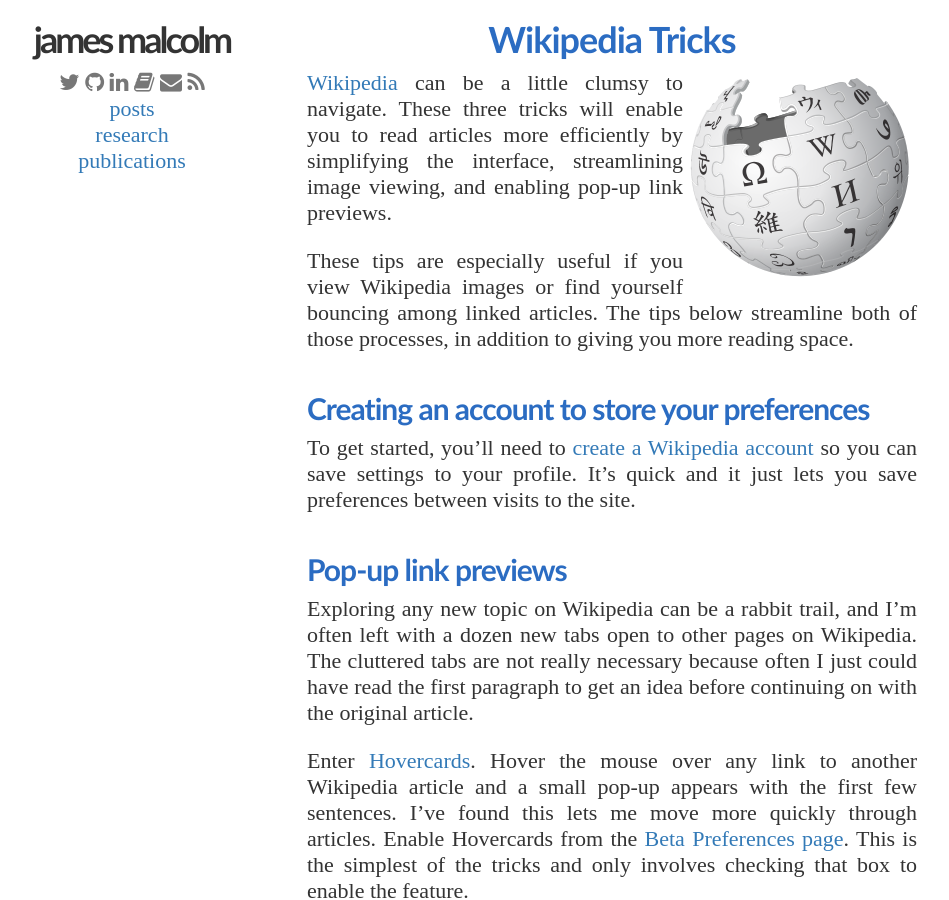
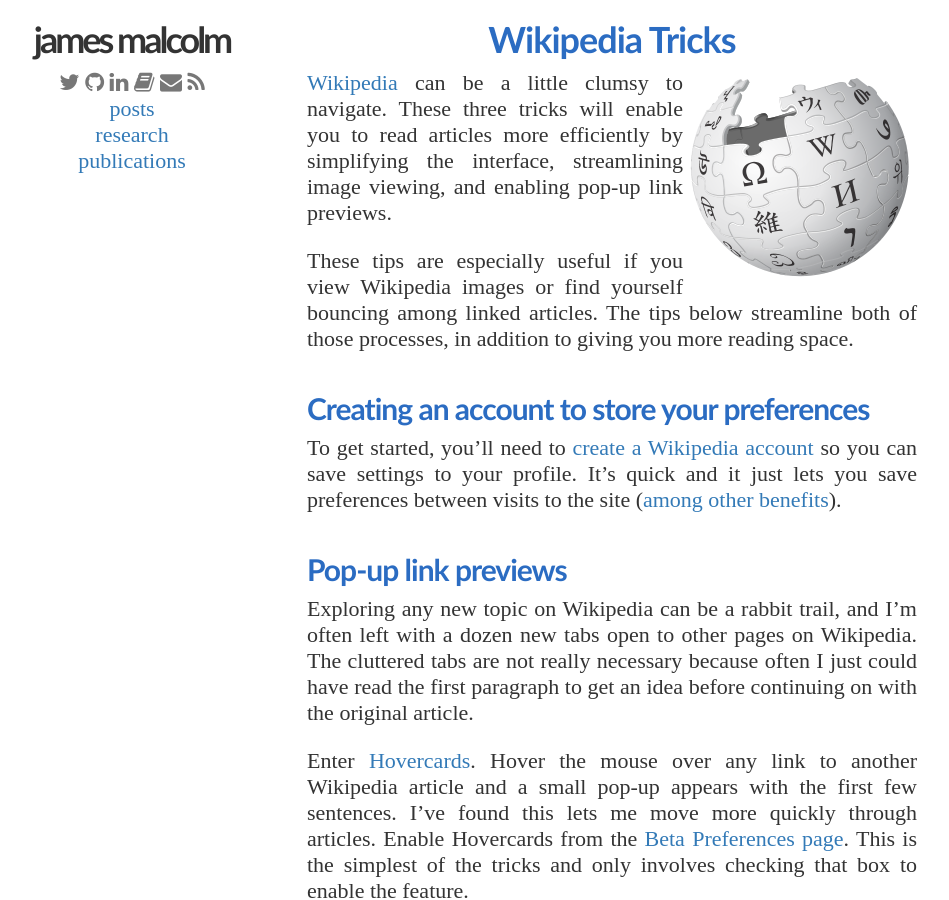
Before and after one commit to jgmalcolm/jgmalcolm.github.io, a Jekyll site: the page built from _posts/2014-04-26-wikipedia-tricks.md, in a window 1280 px wide and 900 px high. Shown: the whole window, without its empty margins (28-977 px from the left). Built offline with Jekyll 4.4.1, drawn with Linux system fonts in a browser that asks for light colours; nearby versions of some CDN libraries; comment, search, counter and statistics services are not loaded.

Commit message:
wikipedia new account

```diff
--- a/_posts/2014-04-26-wikipedia-tricks.md
+++ b/_posts/2014-04-26-wikipedia-tricks.md
@@ -15,11 +15,12 @@
 
 ## Creating an account to store your preferences
 
-To get started, you'll need to [create a Wikipedia account][account] so you
-can save settings to your profile.  It's quick and it just lets you save
-preferences between visits to the site.
+To get started, you'll need to [create a Wikipedia account][create] so you can
+save settings to your profile.  It's quick and it just lets you save
+preferences between visits to the site ([among other benefits][benefits]).
 
-
+ [create]: https://en.wikipedia.org/w/index.php?title=Special:UserLogin&type=signup&returnto=Main+Page
+ [benefits]:     https://en.wikipedia.org/wiki/Wikipedia:Why_create_an_account%3F
 
 ## Pop-up link previews
 
```
Also changed, not shown: other parts of _posts/2014-04-26-wikipedia-tricks.md (+0 -1 lines).
